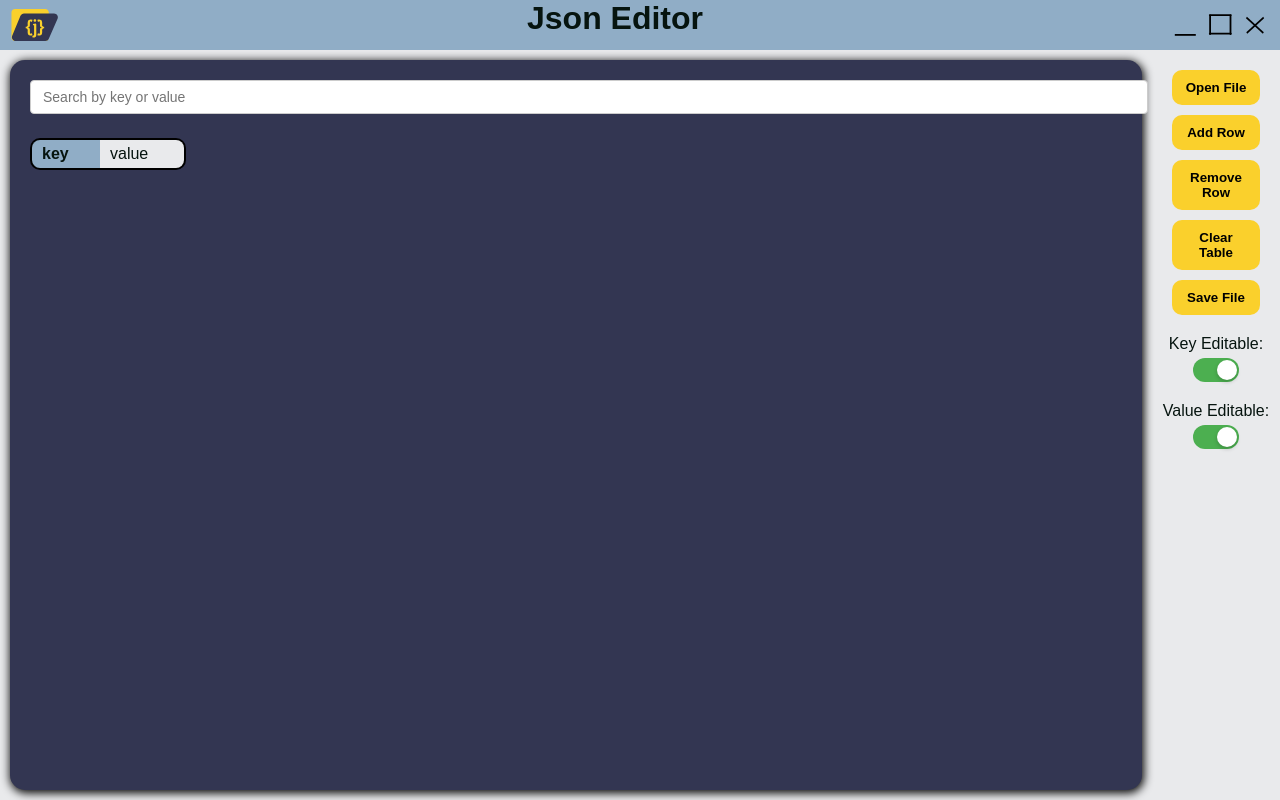
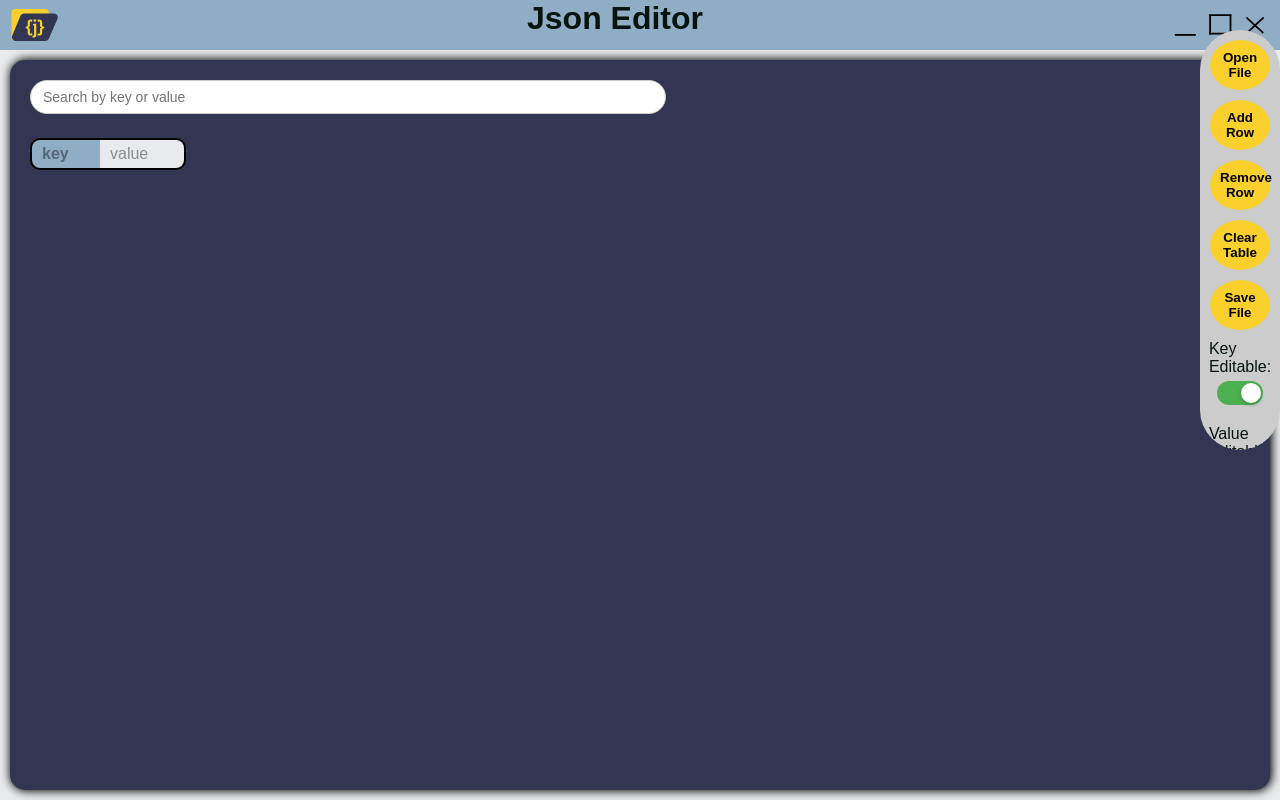
Before and after one commit to TMG8047KG/JsonEditor, a React (Vite) app: page / in a window 1280 px wide. Both pictures are taken after a click on the button "Create project". Built offline with nearby package versions, Linux system fonts and the light colour scheme; a web font is replaced by a local one.

Commit message:
Some style changes

```diff
--- a/src/components/cell.tsx
+++ b/src/components/cell.tsx
@@ -78,45 +78,45 @@ function Cell({
     };
 
     return (
-        <div
-            className={`${style.content} ${isSelected ? style.selected : ''}`}
-            onClick={handleContentClick}
-            data-id={id}
-        >
-            <span
-                ref={nameRef}
+        <>
+        <div className={`${style.content} ${isSelected ? style.selected : ''}`} onClick={handleContentClick} data-id={id}>
+            {isSelected ? <button className={style.deleteButton}>
+                <svg className="w-6 h-6 text-gray-800 dark:text-white" aria-hidden="true" xmlns="http://www.w3.org/2000/svg" width="24" height="24" fill="none" viewBox="0 0 24 24">
+                    <path stroke="currentColor" strokeLinecap="round" strokeLinejoin="round" strokeWidth="2" d="M6 18 17.94 6M18 18 6.06 6"/>
+                </svg>
+            </button> : ""}
+            <span ref={nameRef}
                 contentEditable={isKeyEditable}
                 className={`${style.key} ${!isKeyEditable ? style.keyNotEditable : ''}`}
                 onKeyDown={handleKeyDown}
                 onBlur={handleNameBlur}
                 suppressContentEditableWarning={true}
-            >
+                data-placeholder={"key"}>
                 {name}
             </span>
 
-            {/* Only show value span if not expandable */}
             {!isExpandable && (
-                <span
-                    ref={valueRef}
+                <span ref={valueRef}
                     contentEditable={isValueEditable}
                     className={`${style.value} ${!isValueEditable ? style.valueNotEditable : ''}`}
                     onKeyDown={handleKeyDown}
                     onBlur={handleValueBlur}
                     suppressContentEditableWarning={true}
-                >
+                    data-placeholder={"value"}>
                     {val}
                 </span>
             )}
 
             {isExpandable && (
-                <button
-                    className={style.expandButton}
-                    onClick={handleExpandClick}
-                >
+                <button className={style.expandButton} onClick={handleExpandClick}>
                     {isExpanded ? '−' : '+'}
                 </button>
             )}
         </div>
+        {isSelected ? <div>
+            //add row button
+            </div> : ""}
+        </>
     )
 }
 
--- a/src/components/editor.tsx
+++ b/src/components/editor.tsx
@@ -66,13 +66,12 @@ function Editor() {
             Create project
           </button>
         ) : (
+          <>
+
           <Table
             ref={tableRef}
             onSelectionChange={handleSelectionChange}
           />
-        )}
-      </div>
-      {!projectStarted ? "" : (
           <Controls
             onAddRow={handleAddRow}
             onRemoveRow={handleRemoveRow}
@@ -85,7 +84,9 @@ function Editor() {
             onToggleKeyEditable={handleToggleKeyEditable}
             onToggleValueEditable={handleToggleValueEditable}
           />
+        </>
         )}
+      </div>
     </div>
   )
 }
--- a/src/components/styles/cell.module.css
+++ b/src/components/styles/cell.module.css
@@ -12,6 +12,13 @@
 .content:has(.value) .key {
     border-radius: 10px 0px 0px 10px;
     border-right: none;
+}
+
+.key:empty::before {
+    content: attr(data-placeholder);
+    display: block;
+    height: 100%;
+    color: #00000066;
 }
 
 .key:focus{
@@ -34,6 +41,13 @@
     outline: none;
 }
 
+.value:empty::before {
+    content: attr(data-placeholder);
+    display: block;
+    height: 100%;
+    color: #00000066;
+}
+
 .content{
     display: flex;
     align-items: center;
@@ -50,6 +64,26 @@
 .content.selected .value {
     border-color: #FAD02C;
     box-shadow: 0 0 3px #FAD02C;
+}
+
+.deleteButton {
+    display: flex;
+    margin-right: 5px;
+    justify-content: center;
+    align-items: center;
+    width: 26px;
+    height: 26px;
+    background: none;
+    border: none;
+    border-radius: 50%;
+    font-weight: bold;
+    cursor: pointer;
+    font-size: 16px;
+    color: gray;
+}
+
+.deleteButton:hover{
+    background: rgba(128, 128, 128, 0.555);
 }
 
 .expandButton {
--- a/src/components/styles/controls.module.css
+++ b/src/components/styles/controls.module.css
@@ -3,7 +3,7 @@
   padding: 10px;
   border: none;
   background: #FAD02C;
-    border-radius: 10px;
+  border-radius: 50%;
 }
 
 .buttons{
@@ -11,18 +11,28 @@
   flex-direction: column;
   justify-content: start;
   gap:5px;
-    margin: 10px;
 }
 .controlsContainer {
+  position: absolute;
+  right: 0;
+  top: 30px;
+  width: 60px;
+  height: 400px;
   display: flex;
   flex-direction: column;
   gap: 10px;
   padding: 10px;
+  background: #ccc;
+  border-radius: 40px;
+  overflow: scroll;
+}
+
+.controlsContainer::-webkit-scrollbar{
+  display: none;
 }
 
 .buttons {
   display: flex;
-  flex-wrap: wrap;
   gap: 10px;
 }
 
--- a/src/components/styles/editor.module.css
+++ b/src/components/styles/editor.module.css
@@ -1,6 +1,6 @@
 .container{
     border-radius: 15px;
-    box-shadow: black 1px 2px 10px 1px;
+    box-shadow: black 1px 0px 10px 1px;
     padding: 10px;
     background-color: #333652;
     margin: 10px;
@@ -16,7 +16,6 @@
 }
 .bg{
     display: grid;
-    grid-template-columns: 90% 10%;
     width: 100%;
     height: calc(100vh - 50px);
 }
--- a/src/components/styles/table.module.css
+++ b/src/components/styles/table.module.css
@@ -31,10 +31,10 @@
   }
 
   .searchInput {
-    width: 100%;
+    width: 50%;
     padding: 8px 12px;
     border: 1px solid #ccc;
-    border-radius: 4px;
+    border-radius: 25px;
     font-size: 14px;
     outline: none;
     transition: border-color 0.2s;
--- a/src/components/table.tsx
+++ b/src/components/table.tsx
@@ -35,7 +35,7 @@ interface TableProps {
 
 const Table = forwardRef<TableHandle, TableProps>(({ onSelectionChange }, ref) => {
     const [rows, setRows] = useState<TableRow[]>([
-        { id: "row-" + Date.now(), key: "key", value: "value", isSelected: false, parentId: null, order: 0 }
+        { id: "row-" + Date.now(), key: "", value: "", isSelected: false, parentId: null, order: 0 }
     ]);
     const [maxOrder, setMaxOrder] = useState<number>(0);
     const [isKeyEditable, setIsKeyEditable] = useState<boolean>(true);
```
Lines whose indentation alone changed are shown as unchanged.
